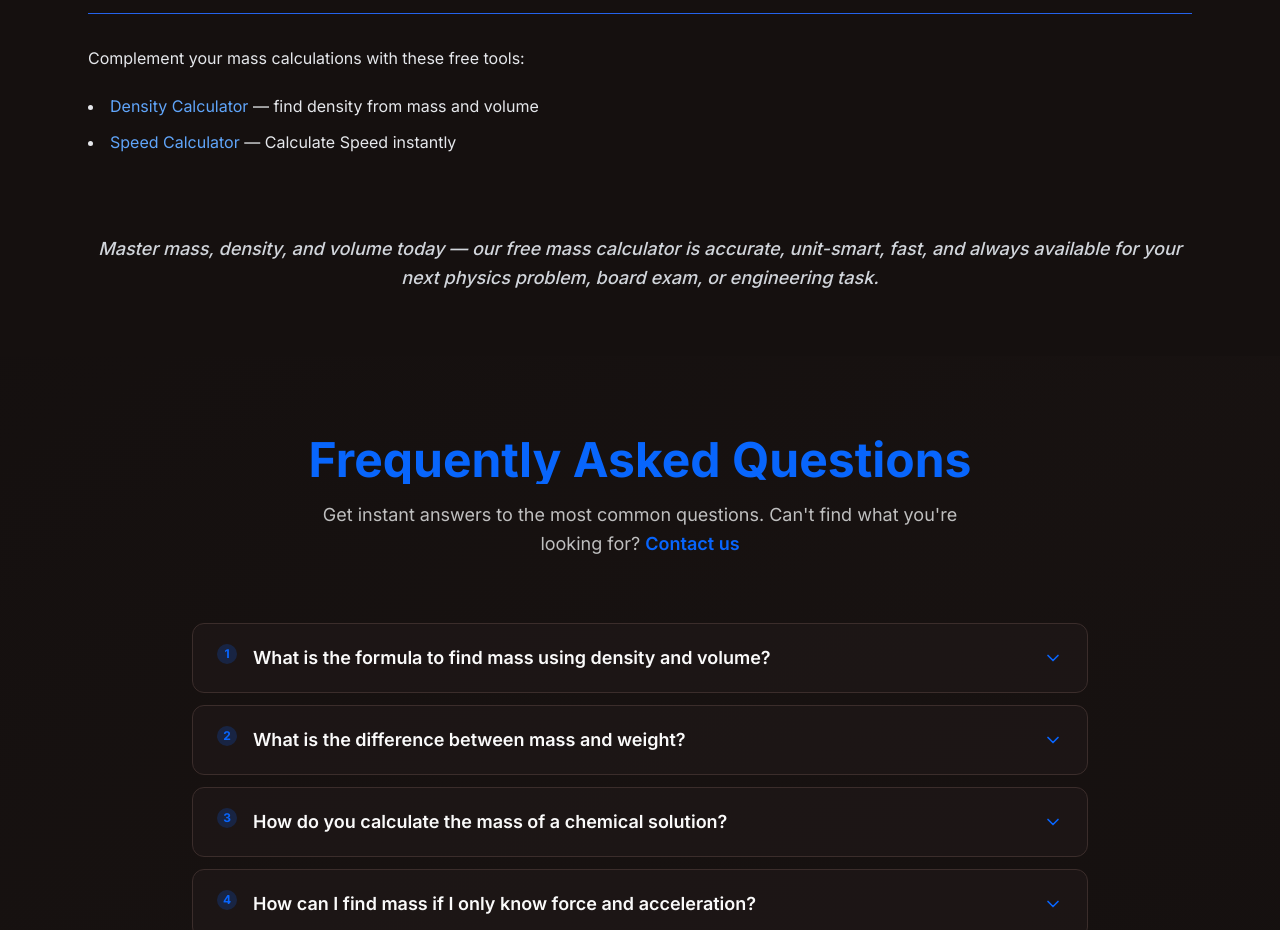
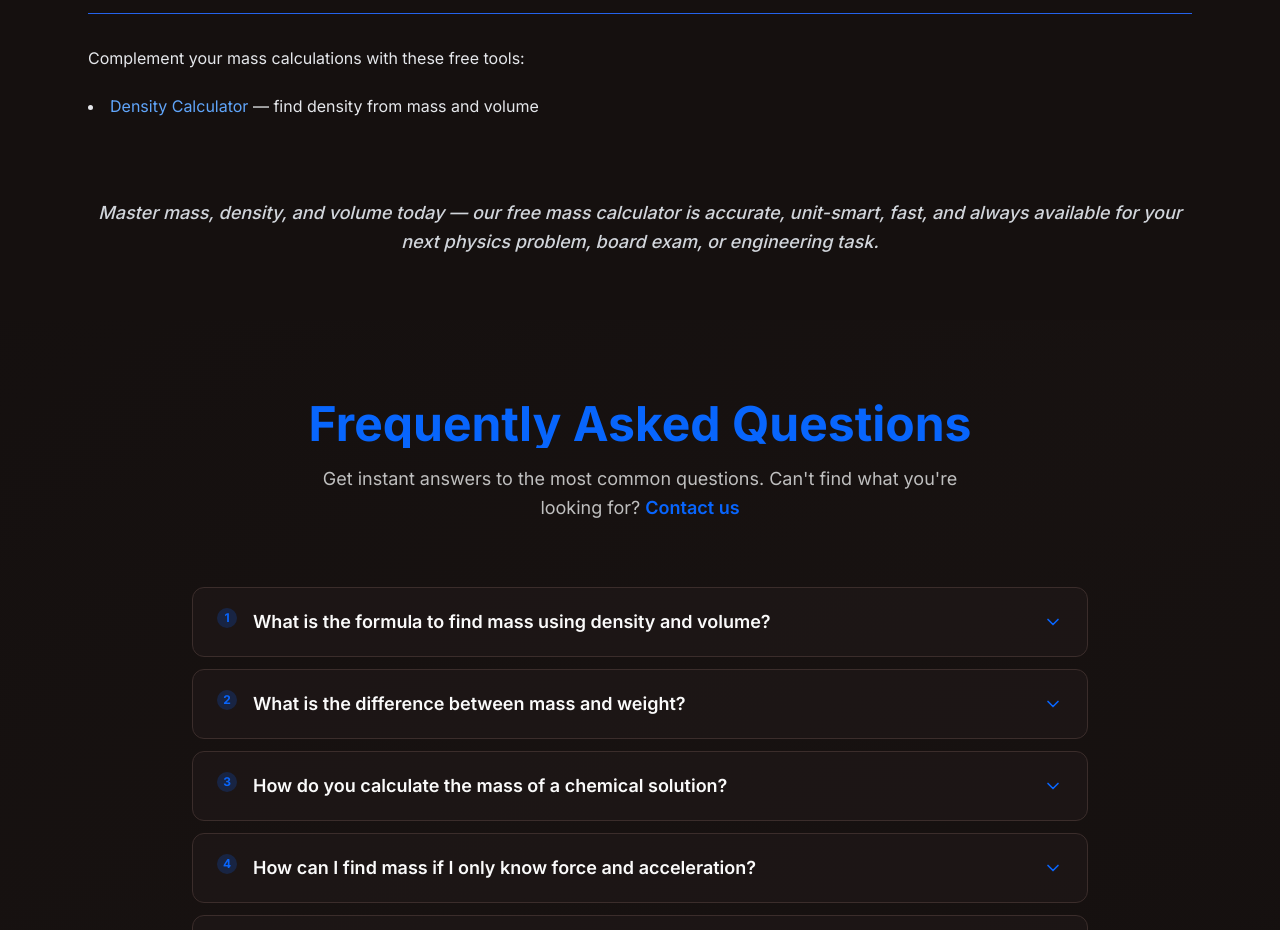
Before and after one commit to abdullah-zuzu6/lizocalc, a Next.js app: page /calculators/physics/mass-calculator in a window 1280 px wide. Shown: the part 6629-7559 px from the top of the page. Built offline with nearby package versions, Linux system fonts and the light colour scheme.

Commit message:
updates for how to schema

```diff
--- a/app/calculators/physics/mass-calculator/page.tsx
+++ b/app/calculators/physics/mass-calculator/page.tsx
@@ -12,9 +12,9 @@ const faqData = [
     answer: "To find the mass of an object, you multiply its density by its volume. The standard formula is $m = \rho \times V$, where $m$ is mass, $\rho$ (rho) is density, and $V$ is volume. For example, if you have 2 liters ($2,000 cm^3$) of water with a density of $1 g/cm^3$, the mass is exactly $2,000 grams$ or $2 kilograms$.",
   },
   {
-    question: "What is the difference between mass and weight?",
-    answer: "Mass is the amount of matter in an object and remains constant anywhere in the universe. Weight, however, is the force of gravity acting on 그 mass. The relationship is defined by $W = m \times g$. While your mass is the same on Earth and the Moon, you would weigh much less on the Moon because its gravitational acceleration ($g$) is only about $1.62 m/s^2$ compared to Earth's $9.8 m/s^2$.",
-  },
+  question: "What is the difference between mass and weight?",
+  answer: "Mass is the amount of matter in an object and remains constant anywhere in the universe. Weight, however, is the force of gravity acting on that mass. The relationship is defined by $W = m \\times g$. While your mass is the same on Earth and the Moon, you would weigh much less on the Moon because its gravitational acceleration ($g$) is only about $1.62 m/s^2$ compared to Earth's $9.8 m/s^2$."
+},
   {
     question: "How do you calculate the mass of a chemical solution?",
     answer: "In chemistry, mass is often calculated using molar mass and the number of moles. The formula is $m = n \times M$, where $n$ is the amount of substance in moles and $M$ is the molar mass (g/mol). For instance, to find the mass of 2 moles of Water ($H_2O$), you multiply 2 by its molar mass ($18.015 g/mol$) to get $36.03 grams$.",
@@ -760,15 +760,6 @@ export default function MassCalculatorPage() {
         </Link>{" "}
         — find density from mass and volume
       </li>
-      <li>
-        <Link
-          href="/calculators/physics/volume-calculator"
-          className="text-blue-400 hover:underline"
-        >
-         Speed Calculator
-        </Link>{" "}
-        — Calculate Speed instantly
-      </li>
 
 
     </ul>
```
